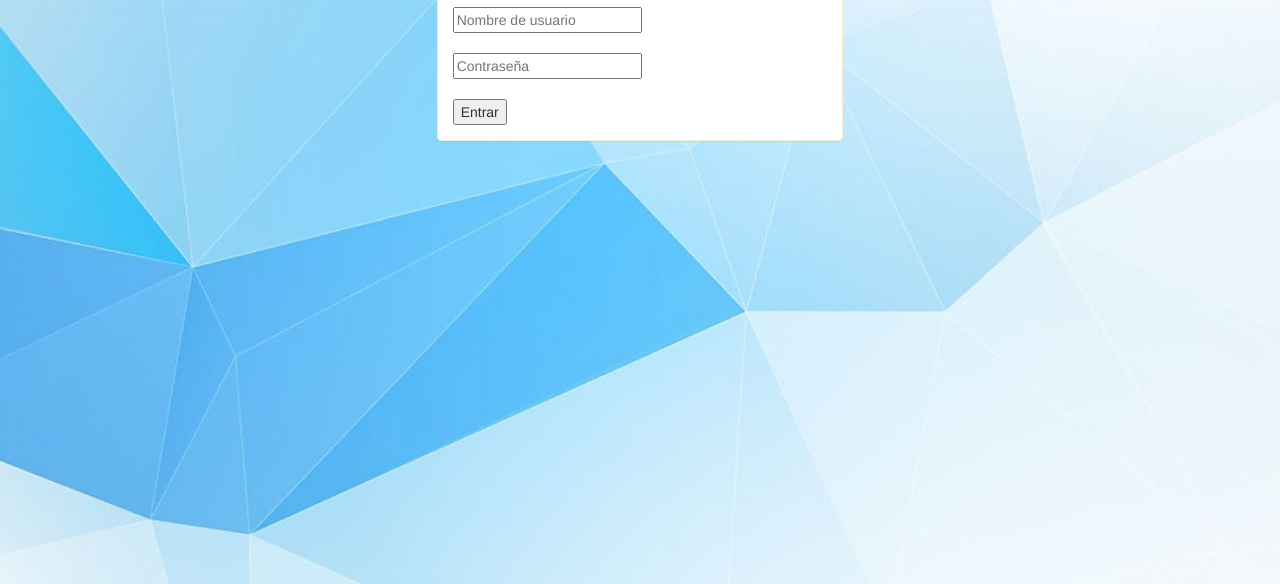
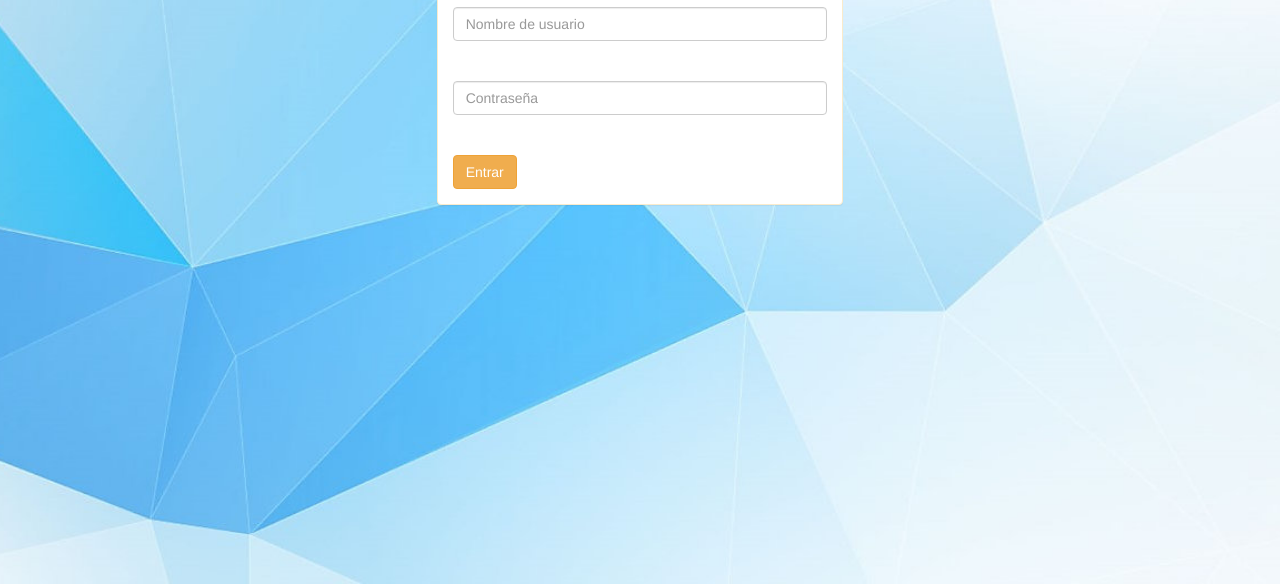
Before and after one commit to cristopfer/Prueba001, a website: page views/SCSE-Login.html in a window 1280 px wide. Shown: the part 216-800 px from the top of the page. Drawn offline with nearby package versions, Linux system fonts and the light colour scheme.

Commit message:
subiendo3

```diff
--- a/views/SCSE-Login.html
+++ b/views/SCSE-Login.html
@@ -32,9 +32,9 @@
                             <div class="panel-heading" align="center">LOGIN</div>
                             <div class="panel-body">
                                 <h2 align="center">USER LOGIN</h2>
-                                <input type="text" id="username" placeholder="Nombre de usuario"><br><br>
-                                <input type="password" id="password" placeholder="Contraseña"><br><br>
-                                <button id="boton">Entrar</button>
+                                <input class="form-control" type="text" id="username" placeholder="Nombre de usuario"><br><br>
+                                <input class="form-control" type="password" id="password" placeholder="Contraseña"><br><br>
+                                <button id="boton" class="btn btn-warning">Entrar</button>
                             </div>
                         </div>
                     </div>
```
